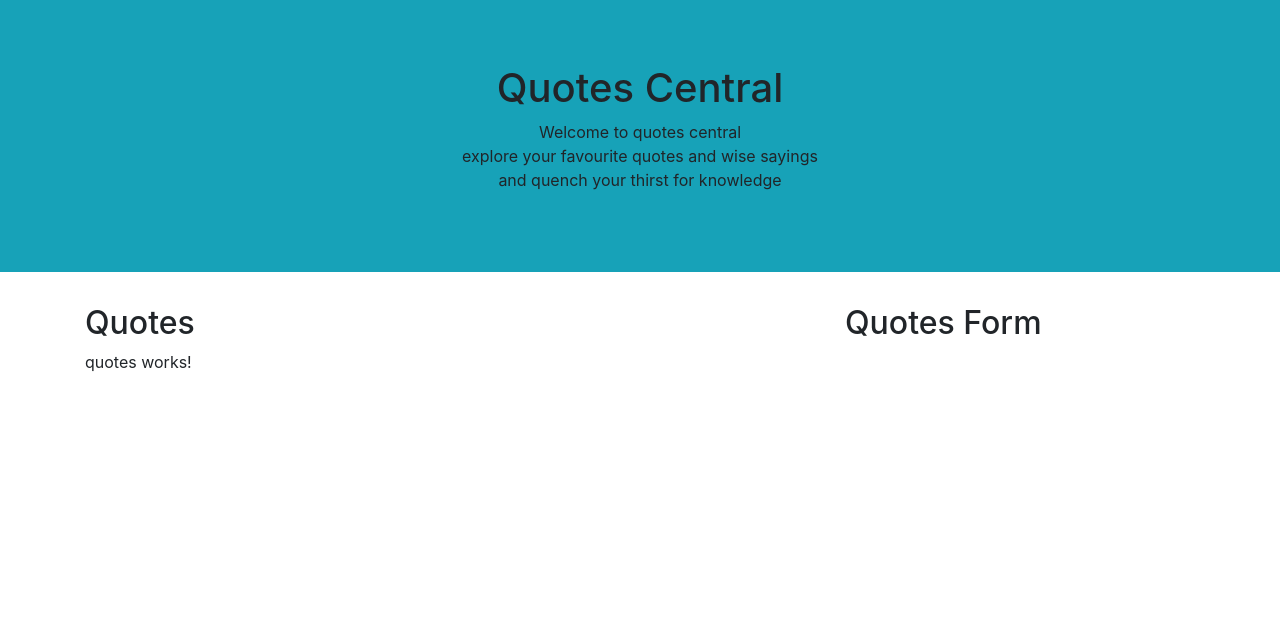
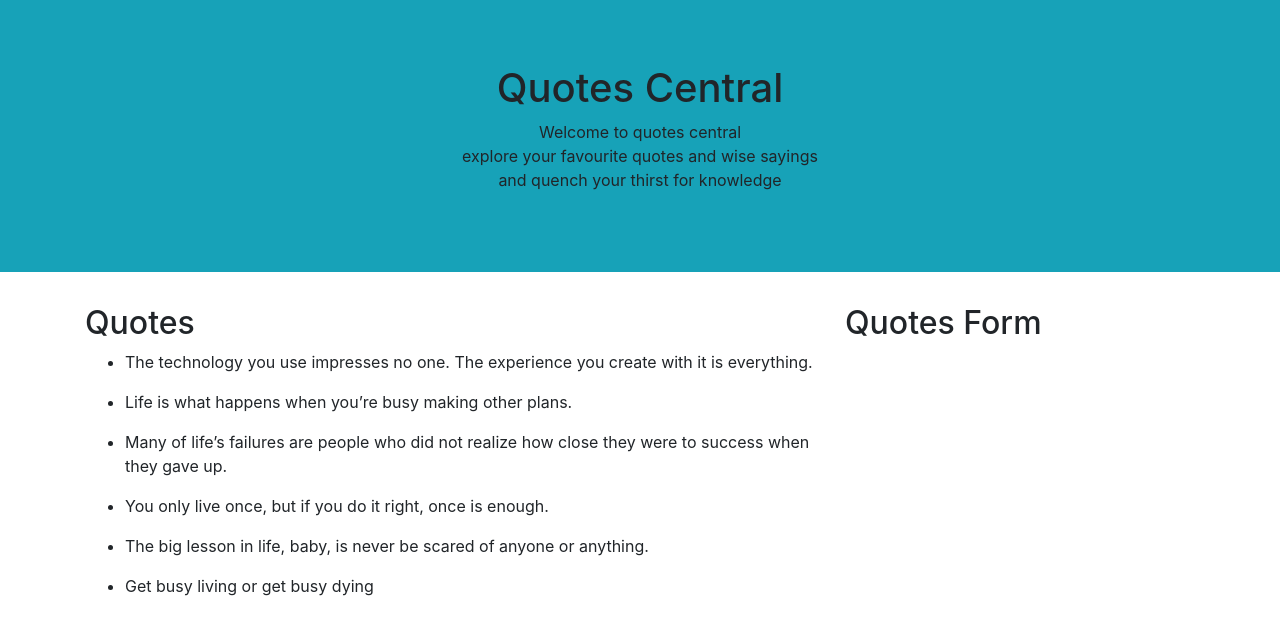
Before and after one commit to edah-hub/Quotes-App, an Angular app: page / in a window 1280 px wide. Shown: the top 634 px of the page. Built offline with nearby package versions, Linux system fonts and the light colour scheme.

Commit message:
adds a list of quotes

```diff
--- a/src/app/quote.ts
+++ b/src/app/quote.ts
@@ -1,12 +1,28 @@
+// export class Quote {
+//     id: number;
+//     quote: string;
+//     downvotes: number;
+//     upvotes: number;
+//     constructor(id:number,quote:string,downvotes:number,upvotes:number){
+//         this.id=id;
+//         this.quote=quote;
+//         this.downvotes=downvotes;
+//         this.upvotes=upvotes;
+//     }
+// }
+
+
 export class Quote {
-    id: number;
-    quote: string;
-    downvotes: number;
-    upvotes: number;
-    constructor(id:number,quote:string,downvotes:number,upvotes:number){
-        this.id=id;
-        this.quote=quote;
-        this.downvotes=downvotes;
-        this.upvotes=upvotes;
+    public showDetails: boolean;
+    constructor(
+      public  id: number,
+      public quote: string,
+      public authorName: string,
+      public submittedBy: string,
+      public submissionDate: Date,
+      public upvote: number,
+      public downvote: number
+    ){
+      this.showDetails=false;
     }
-}
+  }
--- a/src/app/quotes/quotes.component.html
+++ b/src/app/quotes/quotes.component.html
@@ -1 +1,3 @@
-<p>quotes works!</p>
+<ul *ngFor="let quote of quotes">
+  <li>{{quote.quote}}</li>
+</ul>
--- a/src/app/quotes/quotes.component.ts
+++ b/src/app/quotes/quotes.component.ts
@@ -1,4 +1,5 @@
 import { Component, OnInit } from '@angular/core';
+import { Quote } from '../quote';
 
 @Component({
   selector: 'app-quotes',
@@ -6,6 +7,20 @@ import { Component, OnInit } from '@angular/core';
   styleUrls: ['./quotes.component.css']
 })
 export class QuotesComponent implements OnInit {
+  // ngOnInit(): void {
+  //   throw new Error('Method not implemented.');
+  // }
+  quotes:Quote[] = [
+
+    new Quote(1,'The technology you use impresses no one. The experience you create with it is everything.', 'Sean Gerety', 'ECC@04', new Date(2019, 0, 6), 0, 0),
+    new Quote(2, 'Life is what happens when you’re busy making other plans.', 'John Lennon', 'Joe1', new Date(2016, 2,8), 0, 0),
+    new Quote (3, 'Many of life’s failures are people who did not realize how close they were to success when they gave up.', 'Thomas A. Edison', 'Blue Ivy', new Date(2017, 1, 5), 0, 0),
+    new Quote (4, 'You only live once, but if you do it right, once is enough.', 'Mae West', 'Unit2', new Date (2020, 0, 1), 0, 0),
+    new Quote (5, 'The big lesson in life, baby, is never be scared of anyone or anything.', 'Frank Sinatra','user04', new Date (2020, 2, 27), 0, 0),
+    new Quote (6, 'Get busy living or get busy dying', 'Stephen King', 'User', new Date (2019, 6, 25),0, 0)
+  ]
+
+
 
   constructor() { }
 
@@ -13,3 +28,10 @@ export class QuotesComponent implements OnInit {
   }
 
 }
+function constructor() {
+  throw new Error('Function not implemented.');
+}
+
+function ngOnInit() {
+  throw new Error('Function not implemented.');
+}
```
